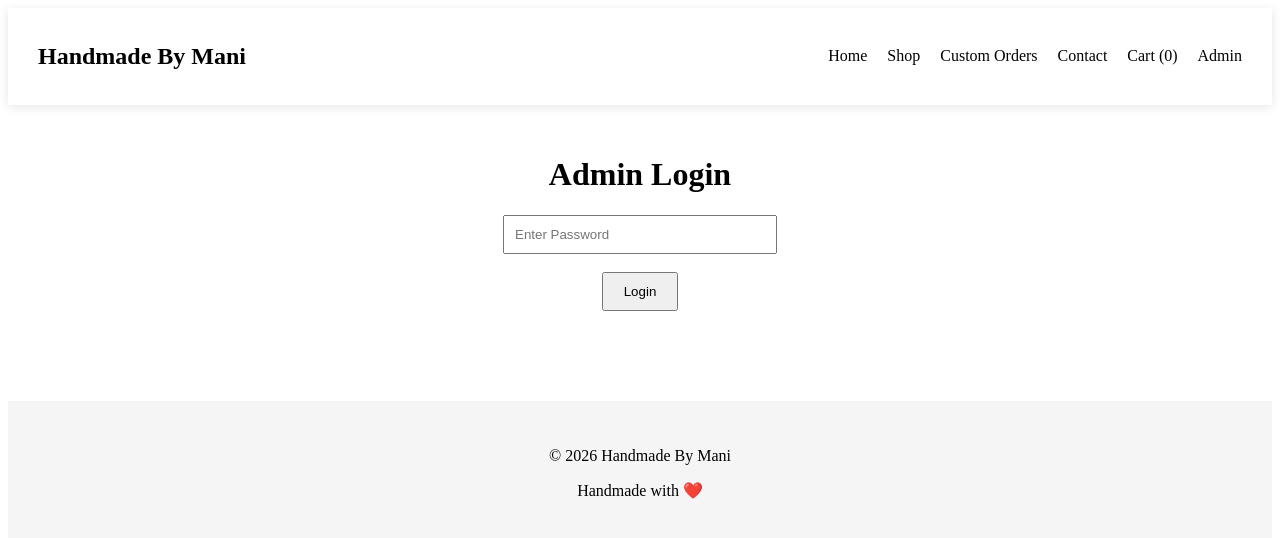
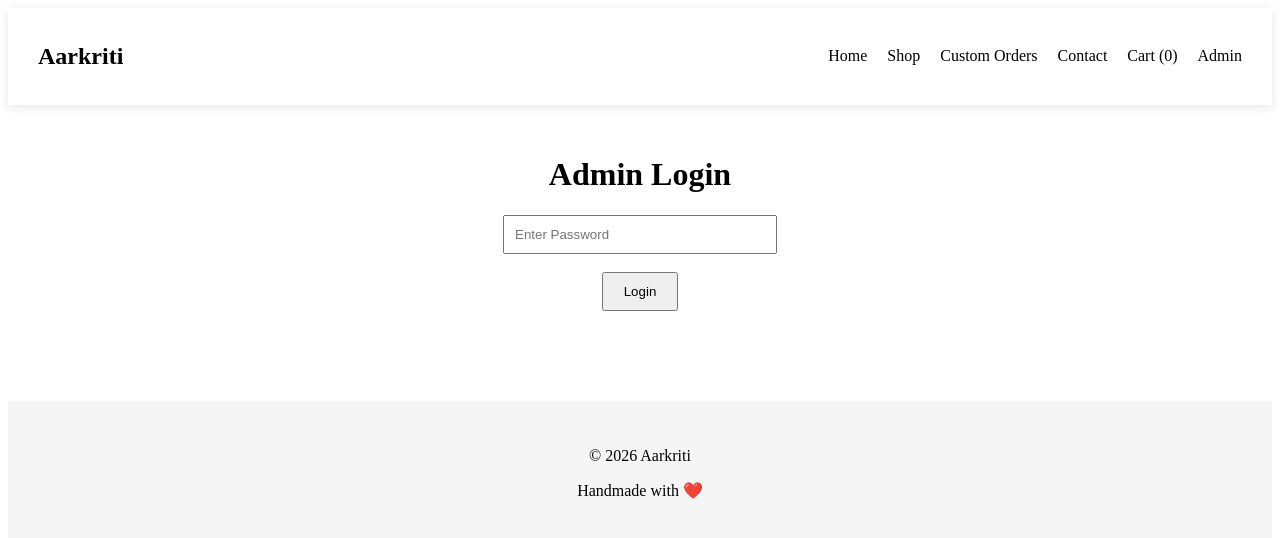
Before and after one commit to HVManiSree/handmade-store, a React (Vite) app: page /admin in a window 1280 px wide. Shown: the top 538 px of the page. Built offline with nearby package versions, Linux system fonts and the light colour scheme.

Commit message:
Rename brand to Aarkriti

```diff
--- a/src/components/Footer.jsx
+++ b/src/components/Footer.jsx
@@ -8,7 +8,7 @@ function Footer() {
         background: "#f5f5f5",
       }}
     >
-      <p>© 2026 Handmade By Mani</p>
+      <p>© 2026 Aarkriti</p>
       <p>Handmade with ❤️</p>
     </footer>
   );
--- a/src/components/Navbar.jsx
+++ b/src/components/Navbar.jsx
@@ -8,7 +8,7 @@ function Navbar() {
 
   return (
     <nav className="navbar">
-      <h2>Handmade By Mani</h2>
+      <h2>Aarkriti</h2>
 
       <div className="nav-links">
         <Link to="/">Home</Link>
```
